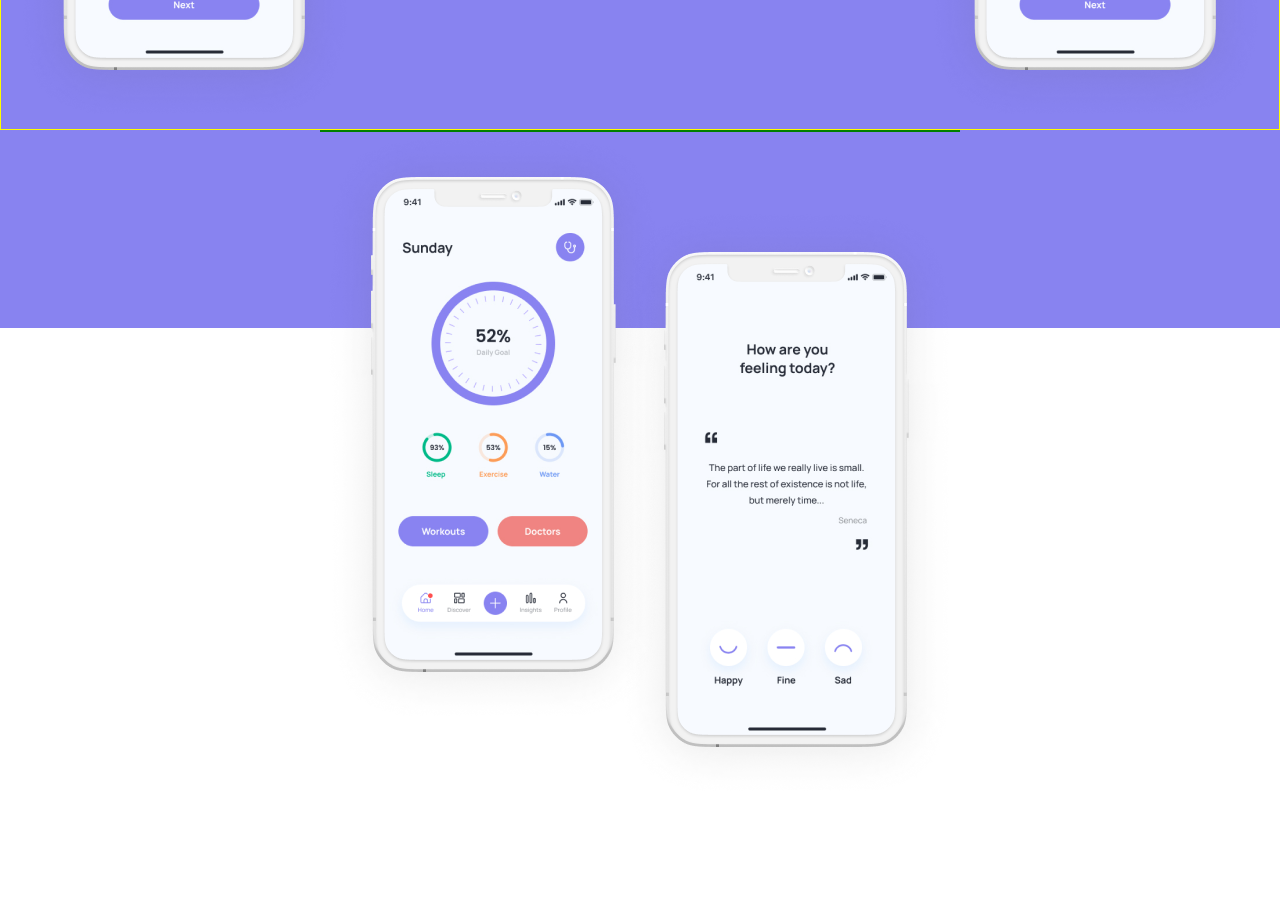
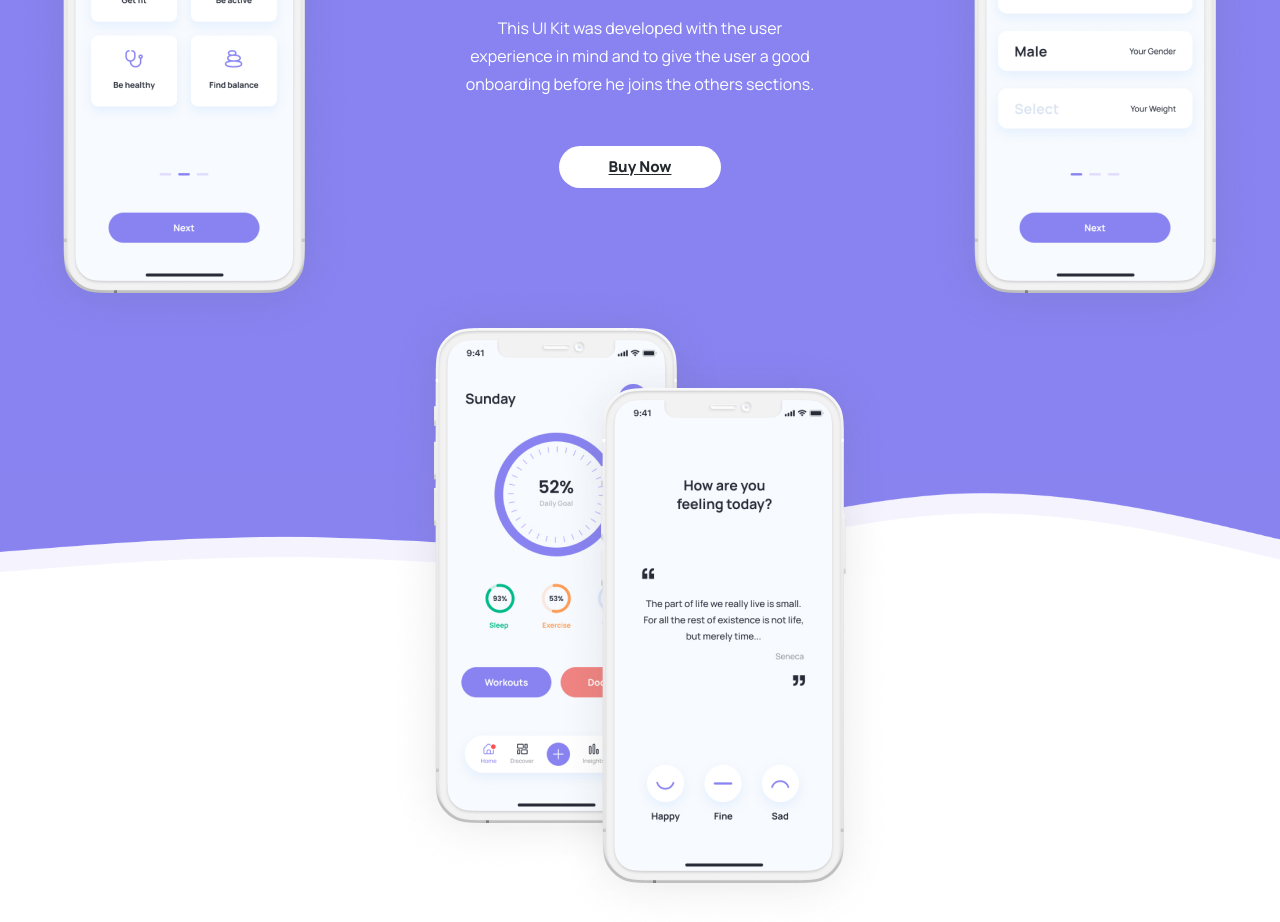
Before and after one commit to brunogleite/Health-UI-landing-page, a website: page index.html in a window 1280 px wide. Shown: the part 2680-3602 px from the top of the page. Before the commit the page ends 3481 px from the top, so only its background shows below. Drawn offline with Linux system fonts and the light colour scheme; files whose address does not match are found by name.

Commit message:
user onboard section completed

```diff
--- a/index.html
+++ b/index.html
@@ -109,6 +109,9 @@
 
 
    <main class="onboard">
+       <div class="wave-container">
+           <img src="/images//user-onboard-top-wave.png" alt="">
+       </div>
        <div class="onboard__center">
            <div class="onboard__center-left">
                <img src="/images/User-onboard-top-left.png" alt="">
@@ -123,9 +126,13 @@
            </div>
        </div>
        <div class="onboard__bottom">
-           <img src="/images/User-onboard-bot-left.png" class="mockup-bottom-left" alt="">
-           <img src="/images/User-onboard-bot-right.png" class="mockup-bottom-right" alt="">
-       </div>
+        <div class="onboard__bottom-mockup">
+             <img src="/images/User-onboard-bot-left.png" class="mockup-bottom-left" alt="">
+             <img src="/images/User-onboard-bot-right.png" class="mockup-bottom-right" alt="">
+        </div>
+       <div class="wave-container">
+            <img src="/images//user-onboard-bottom-wave.png" alt="">
+        </div>
    </main>
 </body>
 </html>
--- a/scss/layout/_header.scss
+++ b/scss/layout/_header.scss
@@ -20,7 +20,7 @@
 
 
                 span{
-                    font-size: 16px;
+                    font-size: 1rem;
 
                 }
             }
--- a/scss/layout/_highlights.scss
+++ b/scss/layout/_highlights.scss
@@ -4,7 +4,6 @@
     min-height: 100vh;
     display: grid;
     place-content: center;
-
     &__container{
 
 
--- a/scss/layout/_useronboard.scss
+++ b/scss/layout/_useronboard.scss
@@ -4,15 +4,19 @@
 
 .onboard{
     min-height: 100vh;
-    background-color: var(--primaryColor);
     position: relative;
 
+    .wave-container{
+        //border: 1px solid brown;
+    }
 
     &__center{
+        background-color: var(--primaryColor);
+        min-height: 100vh;
         display: grid;
         place-content: center;
         align-items: center;
-        border: 1px solid yellow;
+        //border: 1px solid yellow;
         display: flex;
 
         &-center{
@@ -36,25 +40,28 @@
     }
 
     &__bottom{
-        border: 1px solid green;
-        width: 50%;
-        margin: 0 auto;
+        //border: 4px solid green;
         text-align: center;
         position: relative;
 
-        .mockup-bottom-left{
+
+        &-mockup{
+            display: flex;
+            width: 40%;
+            //margin: 0 auto; //nao funicona com position absolute
+            //border: 1px solid pink;
             position: absolute;
-            top: 0;
-            left: 0;
-            z-index: 100;
+            top: -170px;
+            left: 30%;
+
+            .mockup-bottom-right{
+                position: absolute;
+                top: 60px;
+                right: 0;
+            }
+
         }
 
-        .mockup-bottom-right{
-            position: absolute;
-            bottom: -670px;
-            right: 0;
-            z-index: 100;
-        }
     }
 
 }
```
Also changed, not shown: dist/main.css, images/background-onboard.png (added), images/user-onboard-bottom-wave.png (added), images/user-onboard-top-wave.png (added), images/waves-useronboard.png (deleted), 1 other file.
